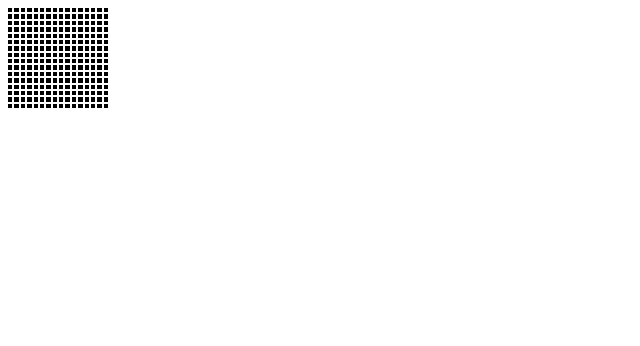
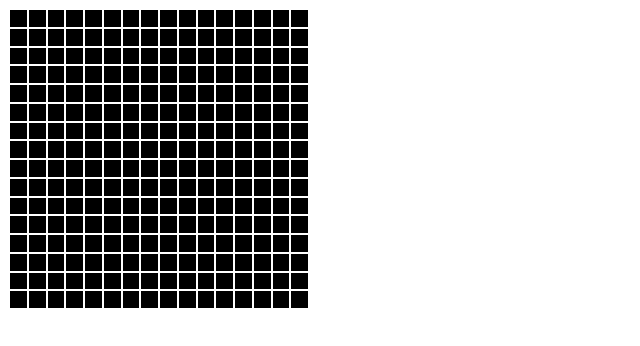
Before and after one commit to Twindoodles/etch-a-sketch, a plain HTML site: page index.html in a window 1280 px wide. Shown: the whole page, without its empty margins (0-640 px from the left). Drawn offline with Linux system fonts and the light colour scheme.

Commit message:
made grid with flex box and added hover effect

```diff
--- a/script.js
+++ b/script.js
@@ -1,11 +1,22 @@
 const grid = document.querySelector("#grid");
 
-createGrid(16,16);
-
 function createGrid(a,b) {
-    for (i = 0; i < (a * b); i++) {
-        var square = document.createElement("div");
-        square.id = "square";
-        grid.appendChild(square);
+    for (i = 0; i < a; i++) {
+        var column = document.createElement("div");
+        column.id = "column";
+        for (j = 0; j < b; j++) {
+            var square = document.createElement("div");
+            square.id = "square";
+            column.appendChild(square);
+        }
+        grid.appendChild(column);
     }
 }
+
+document.addEventListener("mouseover", e => {
+    if (e.target.matches("#square")){
+        e.target.style.backgroundColor = "white";
+    }
+});
+
+createGrid(16,16);
--- a/style.css
+++ b/style.css
@@ -1,13 +1,23 @@
 #grid {
-    display:grid;
-    grid-template-columns: repeat(16, 1fr);
-    width: 100px;
-    height: 100px;
-    row-gap: 2px;
-    column-gap: 2px;
+    display:flex;
+    flex-direction: row;
+    width: 300px;
+    height: 300px;
+    align-items: stretch;
 }
 #square {
+    display: flex;
     background-color: black;
-    width:100%;
+    margin: 1px;
+    width: 100%;
     height: 100%;
 }
+
+#column {
+    display: flex;
+    margin: 1px;
+    width: 100%;
+    height: 100%;
+    flex-direction: column;
+    align-items: stretch;
+}
```
Also changed, not shown: 1 other file.
